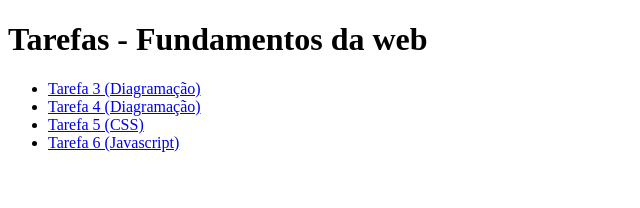
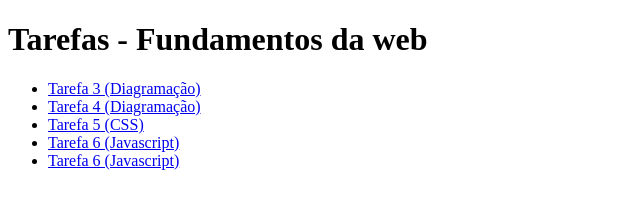
Before and after one commit to bolima21/bolima21.github.io, a plain HTML site: page index.html in a window 1280 px wide. Shown: the whole page, without its empty margins (0-640 px from the left). Drawn offline with Linux system fonts and the light colour scheme.

Commit message:
Update index.html

```diff
--- a/index.html
+++ b/index.html
@@ -22,5 +22,8 @@
         <li>
             <a href="https://bolima21.github.io/fundamentos-da-web/Tarefa-6/index.html">Tarefa 6 (Javascript)</a>
         </li>
+        <li>
+            <a href="https://bolima21.github.io/fundamentos-da-web/Tarefa-7/index.html">Tarefa 6 (Javascript)</a>
+        </li>
     </ul>
 </html>
```
